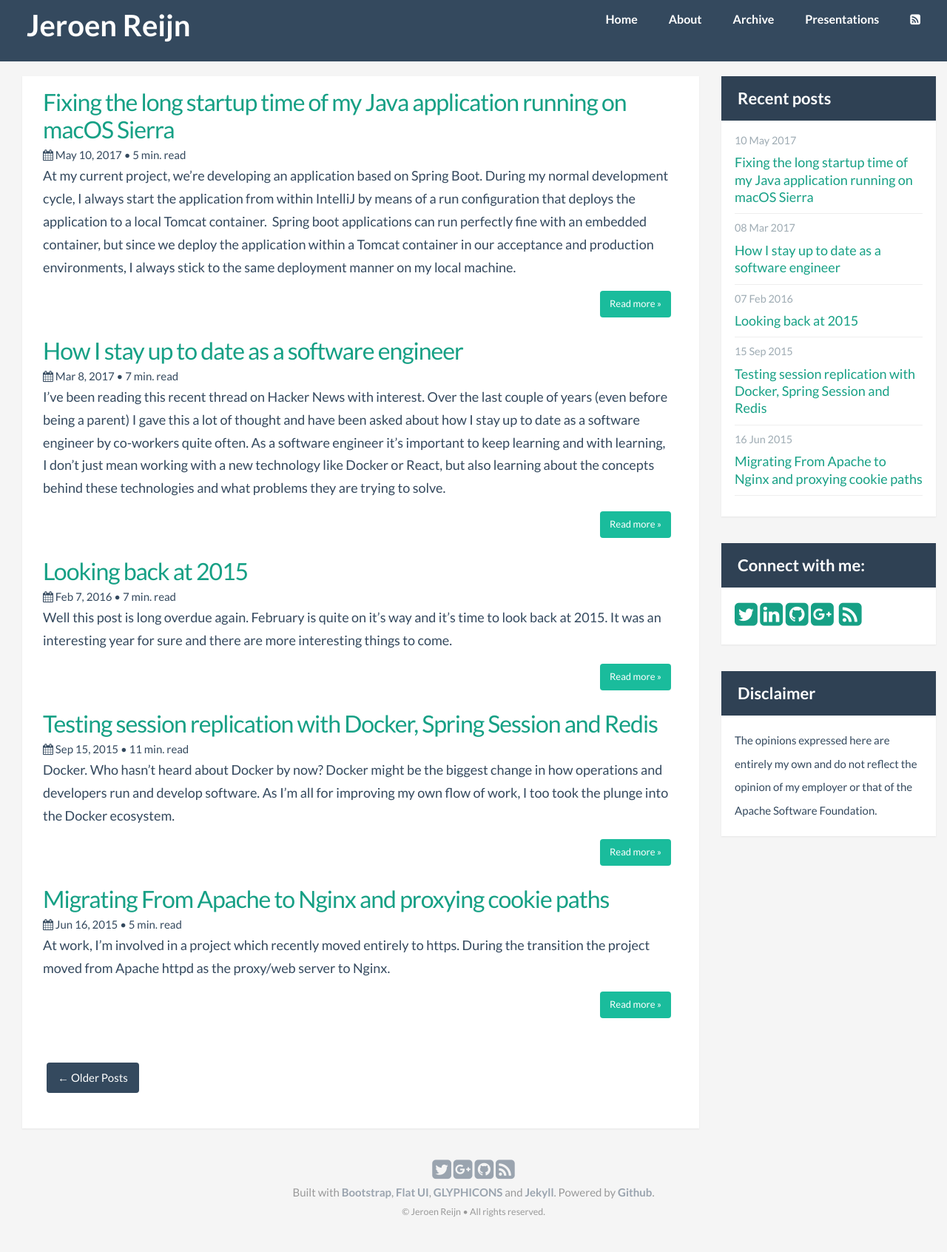
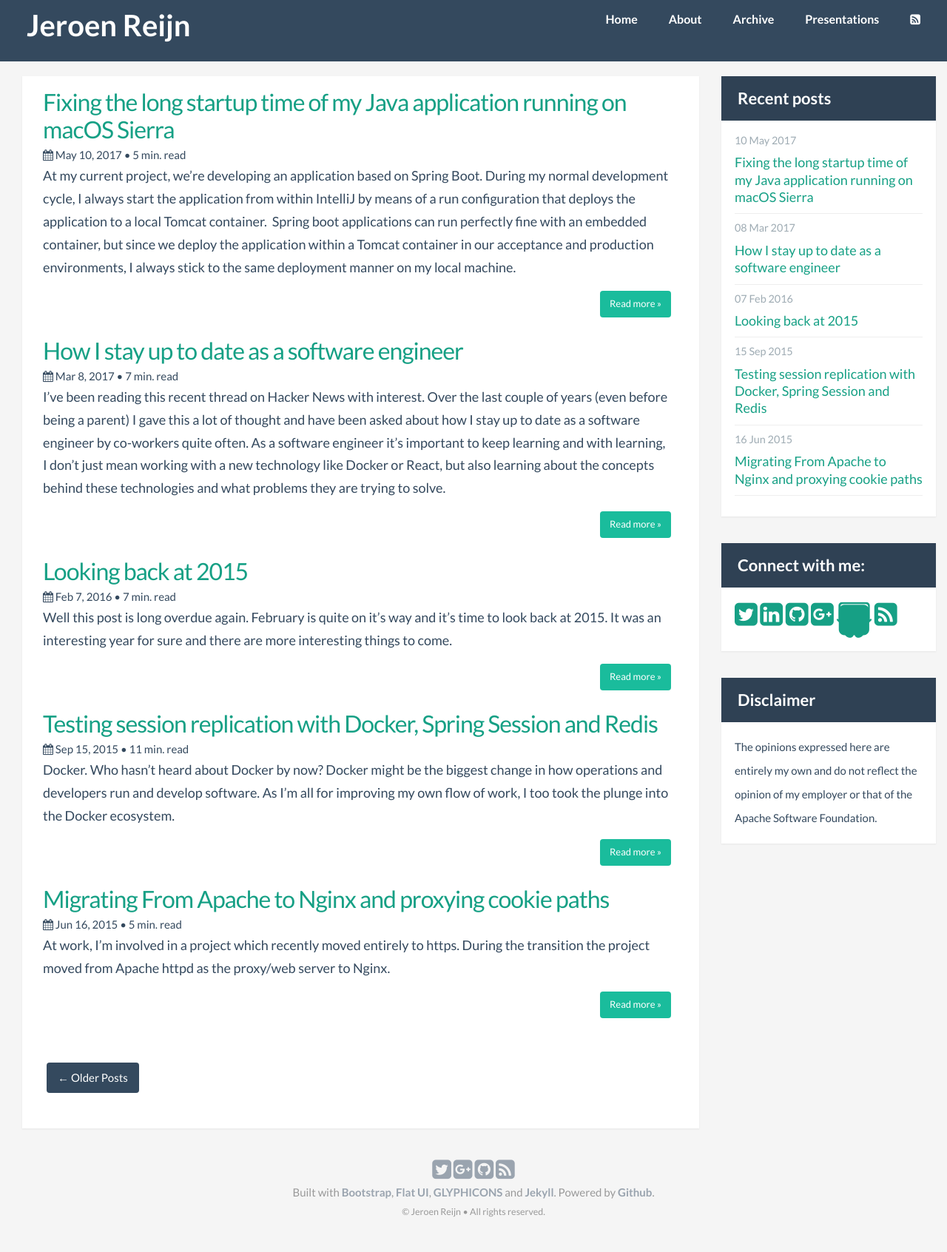
Before and after one commit to jreijn/jreijn.github.com, a Jekyll site: the page built from index.html, in a window 1280 px wide. Shown: the whole page at 74% size. Built offline with Jekyll 4.4.1, drawn with Linux system fonts in a browser that asks for light colours; the list of posts is cut into pages by our own code; comment, search, counter and statistics services are not loaded.

Commit message:
update font awesome

```diff
--- a/_includes/sidebar.html
+++ b/_includes/sidebar.html
@@ -22,7 +22,7 @@
               <a href="https://www.linkedin.com/in/jeroenreijn/" title="Jeroen Reijn on LinkedIn" target="_blank" onclick="javascript:pageTracker._trackPageview('linkedin');"><i class="fa fa-linkedin-square fa-2x"></i></a>
               <a href="https://github.com/jreijn" title="Jeroen Reijn on Github" target="_blank" onclick="javascript:pageTracker._trackPageview('github');"><i class="fa fa-github-square fa-2x"></i></a>
             	<a href="https://plus.google.com/+JeroenReijn" title="Jeroen Reijn on Google+" target="_blank" onclick="javascript:pageTracker._trackPageview('googleplus');"><i class="fa fa-google-plus-square fa-2x"></i></a>
-              <a href="https://www.slideshare.net/jreijn" title="Jeroen Reijn on Slideshare" target="_blank" onclick="javascript:pageTracker._trackPageview('slideshare');"><i class="fa fa-slideshare-square fa-2x"></i></a>
+              <a href="https://www.slideshare.net/jreijn" title="Jeroen Reijn on Slideshare" target="_blank" onclick="javascript:pageTracker._trackPageview('slideshare');" class="fa-stack fa-lg"><i class="fa fa-square fa-stack-2x"></i><i class="fa fa-slideshare fa-2x"></i></a>
               <a href="https://feeds.feedburner.com/JeroenReijn" title="Atom/RSS feed" onclick="javascript:pageTracker._trackPageview('feedburner');"><i class="fa fa-rss-square fa-2x"></i></a>
             </div>
           </div>
```
